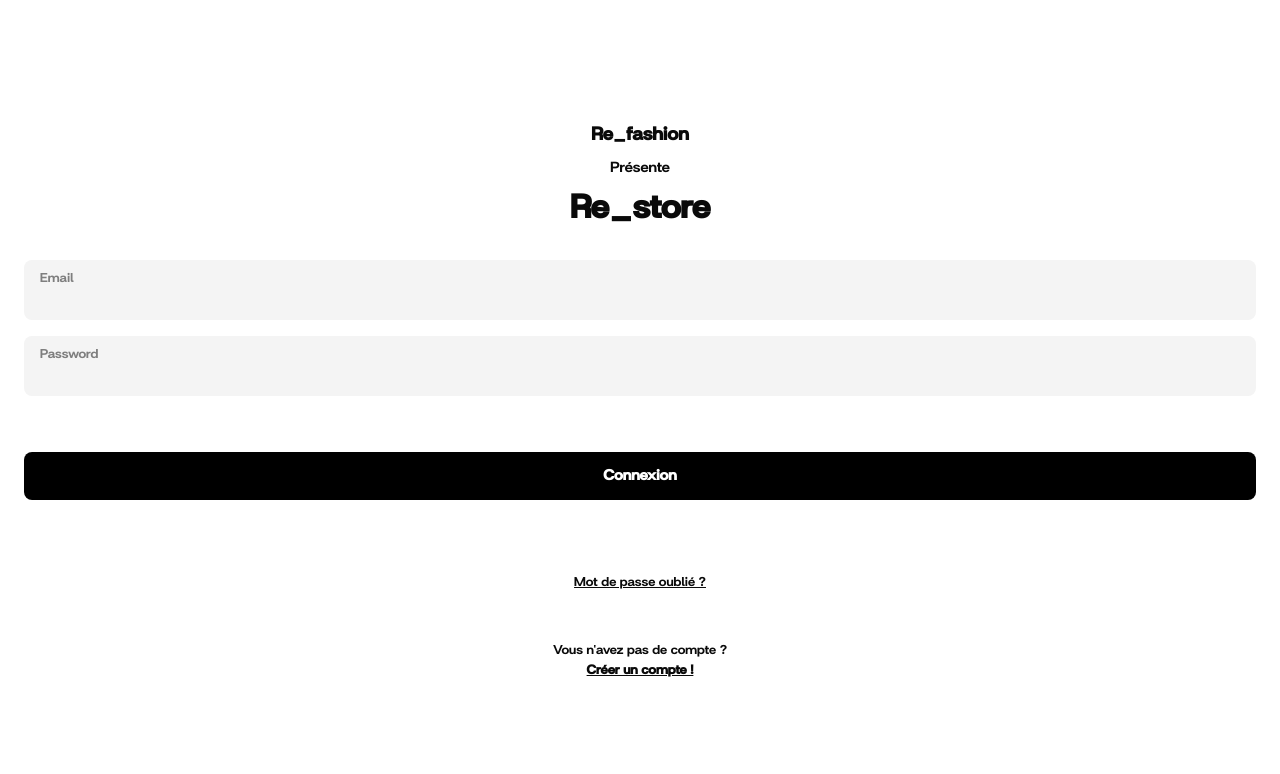
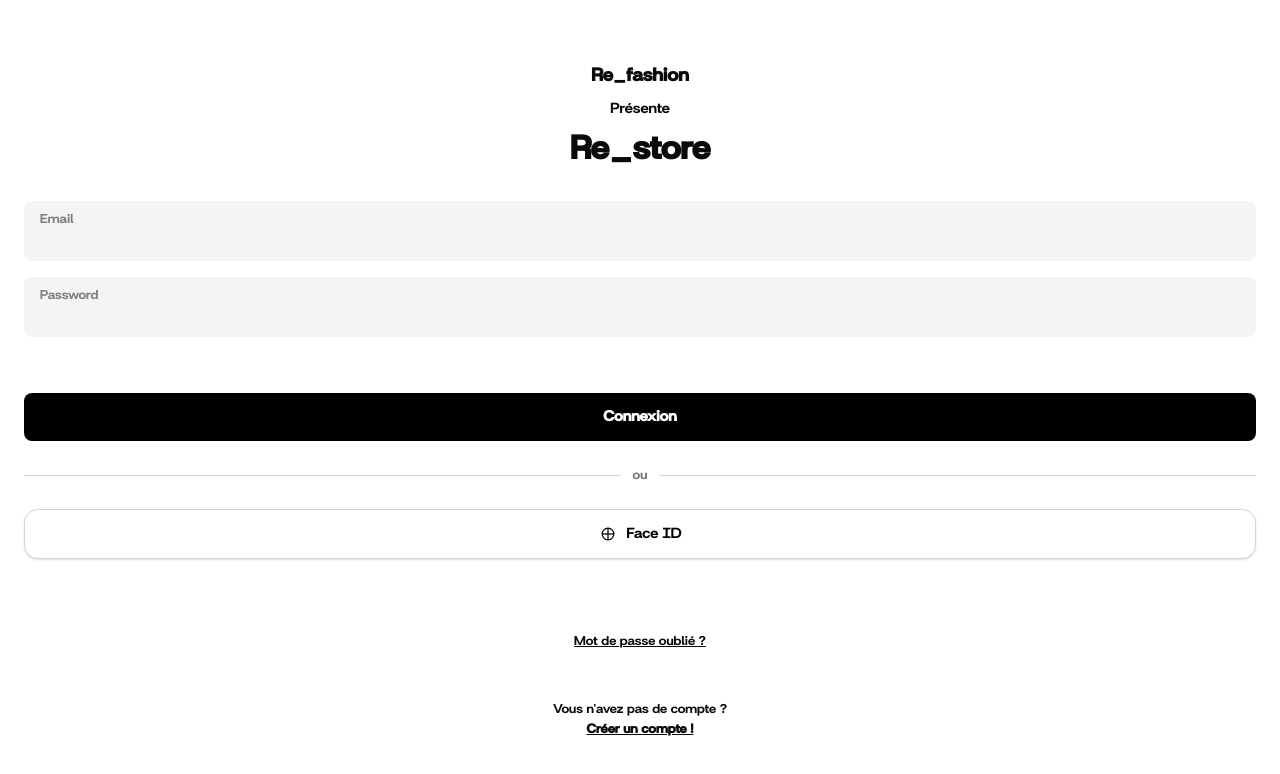
Before and after one commit to Arnaudb78/ak, a Next.js app: page / in a window 1280 px wide. Shown: the top 774 px of the page. Built offline with nearby package versions, Linux system fonts and the light colour scheme.

Commit message:
feat: add face-id authentification

```diff
--- a/app/globals.css
+++ b/app/globals.css
@@ -124,3 +124,45 @@
         font-family: var(--font-britanica);
     }
 }
+
+/* Face ID animations */
+@keyframes scan {
+    0% {
+        top: 0;
+    }
+    50% {
+        top: 100%;
+    }
+    100% {
+        top: 0;
+    }
+}
+
+@keyframes fadeIn {
+    from {
+        opacity: 0;
+    }
+    to {
+        opacity: 1;
+    }
+}
+
+/* iPhone Face ID scanning animation */
+@keyframes faceid-scan {
+    0% {
+        height: 0;
+        y: 20;
+    }
+    100% {
+        height: 60;
+        y: 20;
+    }
+}
+
+.animate-faceid-scan {
+    animation: faceid-scan 2s ease-in-out infinite alternate;
+}
+
+.animate-fadeIn {
+    animation: fadeIn 0.5s ease-in-out;
+}
--- /dev/null
+++ b/components/face-id.tsx
@@ -0,0 +1,122 @@
+"use client";
+
+import { useState, useEffect } from "react";
+import { useRouter } from "next/navigation";
+
+interface FaceIDProps {
+    onSuccess: () => void;
+    onCancel: () => void;
+}
+
+export function FaceID({ onSuccess, onCancel }: FaceIDProps) {
+    const [scanningState, setScanningState] = useState<"initial" | "scanning" | "success" | "error">("initial");
+    const router = useRouter();
+
+    useEffect(() => {
+        if (scanningState === "initial") {
+            const timer = setTimeout(() => {
+                setScanningState("scanning");
+            }, 500);
+            return () => clearTimeout(timer);
+        }
+
+        if (scanningState === "scanning") {
+            const timer = setTimeout(() => {
+                setScanningState("success");
+            }, 3000);
+            return () => clearTimeout(timer);
+        }
+
+        if (scanningState === "success") {
+            const timer = setTimeout(() => {
+                onSuccess();
+            }, 1000);
+            return () => clearTimeout(timer);
+        }
+    }, [scanningState, onSuccess]);
+
+    return (
+        <div className="fixed inset-0 bg-black flex items-center justify-center z-50">
+            <div className="flex flex-col items-center">
+                {/* Only show user credentials after successful authentication */}
+                {scanningState === "success" && (
+                    <div className="mb-6 text-white animate-fadeIn">
+                        <h2 className="text-xl font-semibold text-center">Paul D</h2>
+                        <p className="text-white/60 text-sm text-center">pauld@gmail.com</p>
+                    </div>
+                )}
+
+                {/* iPhone Face ID animation */}
+                <div className="w-36 h-36 mb-6 relative flex items-center justify-center">
+                    {scanningState === "initial" && (
+                        <div className="absolute">
+                            <svg viewBox="0 0 100 100" width="100%" height="100%" className="text-white">
+                                <circle cx="50" cy="50" r="45" fill="none" stroke="currentColor" strokeWidth="2" />
+                                <path d="M50,20 v60" stroke="currentColor" strokeWidth="2" fill="none" />
+                                <path d="M20,50 h60" stroke="currentColor" strokeWidth="2" fill="none" />
+                            </svg>
+                        </div>
+                    )}
+
+                    {scanningState === "scanning" && (
+                        <div className="absolute animate-pulse">
+                            {/* Face ID dots pattern */}
+                            <svg viewBox="0 0 100 100" width="100%" height="100%" className="text-white">
+                                <pattern id="dotPattern" width="8" height="8" patternUnits="userSpaceOnUse">
+                                    <circle cx="4" cy="4" r="1" fill="currentColor" />
+                                </pattern>
+                                <rect width="100" height="100" fill="url(#dotPattern)" />
+
+                                {/* Face outline */}
+                                <rect
+                                    x="25"
+                                    y="20"
+                                    width="50"
+                                    height="60"
+                                    rx="25"
+                                    fill="none"
+                                    stroke="currentColor"
+                                    strokeWidth="1.5"
+                                    strokeDasharray="2,2"
+                                />
+
+                                {/* Scanning animation */}
+                                <rect className="animate-faceid-scan" x="25" y="20" width="50" height="0" fill="rgba(255,255,255,0.15)" />
+                            </svg>
+                        </div>
+                    )}
+
+                    {scanningState === "success" && (
+                        <div className="animate-fadeIn">
+                            <svg viewBox="0 0 100 100" width="100%" height="100%" className="text-white">
+                                <circle cx="50" cy="50" r="45" fill="none" stroke="currentColor" strokeWidth="2" />
+                                <path
+                                    d="M30,50 L45,65 L70,35"
+                                    fill="none"
+                                    stroke="currentColor"
+                                    strokeWidth="3"
+                                    strokeLinecap="round"
+                                    strokeLinejoin="round"
+                                />
+                            </svg>
+                        </div>
+                    )}
+                </div>
+
+                {/* Status text */}
+                <div className="text-white text-center mb-10">
+                    {scanningState === "initial" && <p className="text-lg font-light">Face ID</p>}
+                    {scanningState === "scanning" && <p className="text-lg font-light">Regardez directement votre téléphone</p>}
+                    {scanningState === "success" && <p className="text-lg font-light">Authentifié</p>}
+                </div>
+
+                {/* Cancel button - styled like iPhone */}
+                <button
+                    onClick={onCancel}
+                    className="bg-white/10 backdrop-blur-md text-white font-medium rounded-full py-3 px-10 border border-white/30">
+                    Annuler
+                </button>
+            </div>
+        </div>
+    );
+}
--- a/components/sign-in.tsx
+++ b/components/sign-in.tsx
@@ -2,12 +2,13 @@
 
 import { useState } from "react";
 import { useRouter } from "next/navigation";
+import { FaceID } from "./face-id";
 
 export function SignIn() {
     const [email, setEmail] = useState("");
     const [password, setPassword] = useState("");
+    const [showFaceID, setShowFaceID] = useState(false);
     const router = useRouter();
-
 
     const handleSubmit = async (e: React.FormEvent<HTMLFormElement>) => {
         e.preventDefault();
@@ -40,7 +41,48 @@ export function SignIn() {
         setPassword("");
     };
 
+    const handleFaceIDSuccess = async () => {
+        // Use real credentials: pauld@gmail.com and pauld
+        const realCredentials = {
+            email: "pauld@gmail.com",
+            password: "pauld",
+        };
+
+        try {
+            const response = await fetch("/api/users/signIn", {
+                method: "POST",
+                headers: {
+                    "Content-Type": "application/json",
+                },
+                body: JSON.stringify(realCredentials),
+            });
+
+            const data = await response.json();
+
+            if (!response.ok) {
+                alert(data.message || "Something went wrong with Face ID authentication");
+                return;
+            }
+
+            localStorage.setItem("user", JSON.stringify(data));
+            router.push("/community");
+        } catch (error) {
+            // Fallback in case the API call fails
+            const mockUser = {
+                id: "face-id-user",
+                name: "Paul D",
+                email: realCredentials.email,
+            };
+            localStorage.setItem("user", JSON.stringify(mockUser));
+            router.push("/community");
+        }
+    };
+
     return (
+        <>
+            {showFaceID ? (
+                <FaceID onSuccess={handleFaceIDSuccess} onCancel={() => setShowFaceID(false)} />
+            ) : (
                 <>
                     <form onSubmit={handleSubmit} className="flex flex-col w-full p-6 gap-4">
                         <div className="flex flex-col bg-[#F4F4F4] rounded-md py-2 px-4 w-full">
@@ -49,12 +91,41 @@ export function SignIn() {
                         </div>
                         <div className="flex flex-col bg-[#F4F4F4] rounded-md py-2 px-4 w-full">
                             <p className="text-sm opacity-50">Password</p>
-                    <input id="sign-in-password" type="password" placeholder="" value={password} onChange={(e) => setPassword(e.target.value)} />
+                            <input
+                                id="sign-in-password"
+                                type="password"
+                                placeholder=""
+                                value={password}
+                                onChange={(e) => setPassword(e.target.value)}
+                            />
                         </div>
                         <div className="flex flex-col gap-2 pt-10">
-                    <button type="submit" className="bg-black text-white font-bold rounded-md py-3 px-4 w-full">Connexion</button>
+                            <button type="submit" className="bg-black text-white font-bold rounded-md py-3 px-4 w-full">
+                                Connexion
+                            </button>
+
+                            <div className="mt-4 flex items-center justify-center">
+                                <div className="flex-grow h-px bg-gray-300"></div>
+                                <span className="px-3 text-gray-500 text-sm">ou</span>
+                                <div className="flex-grow h-px bg-gray-300"></div>
+                            </div>
+
+                            <button
+                                type="button"
+                                onClick={() => setShowFaceID(true)}
+                                className="mt-4 flex items-center justify-center gap-2 border border-gray-300 bg-white text-black font-medium rounded-xl py-3 px-4 w-full shadow-sm">
+                                {/* iPhone Face ID icon */}
+                                <svg width="20" height="20" viewBox="0 0 24 24" fill="none" xmlns="http://www.w3.org/2000/svg">
+                                    <rect x="5" y="5" width="14" height="14" rx="7" stroke="currentColor" strokeWidth="1.5" />
+                                    <path d="M12,5 v14" stroke="currentColor" strokeWidth="1.5" />
+                                    <path d="M5,12 h14" stroke="currentColor" strokeWidth="1.5" />
+                                </svg>
+                                <span>Face ID</span>
+                            </button>
                         </div>
                     </form>
                 </>
+            )}
+        </>
     );
 }
```
Lines whose indentation alone changed are shown as unchanged.
